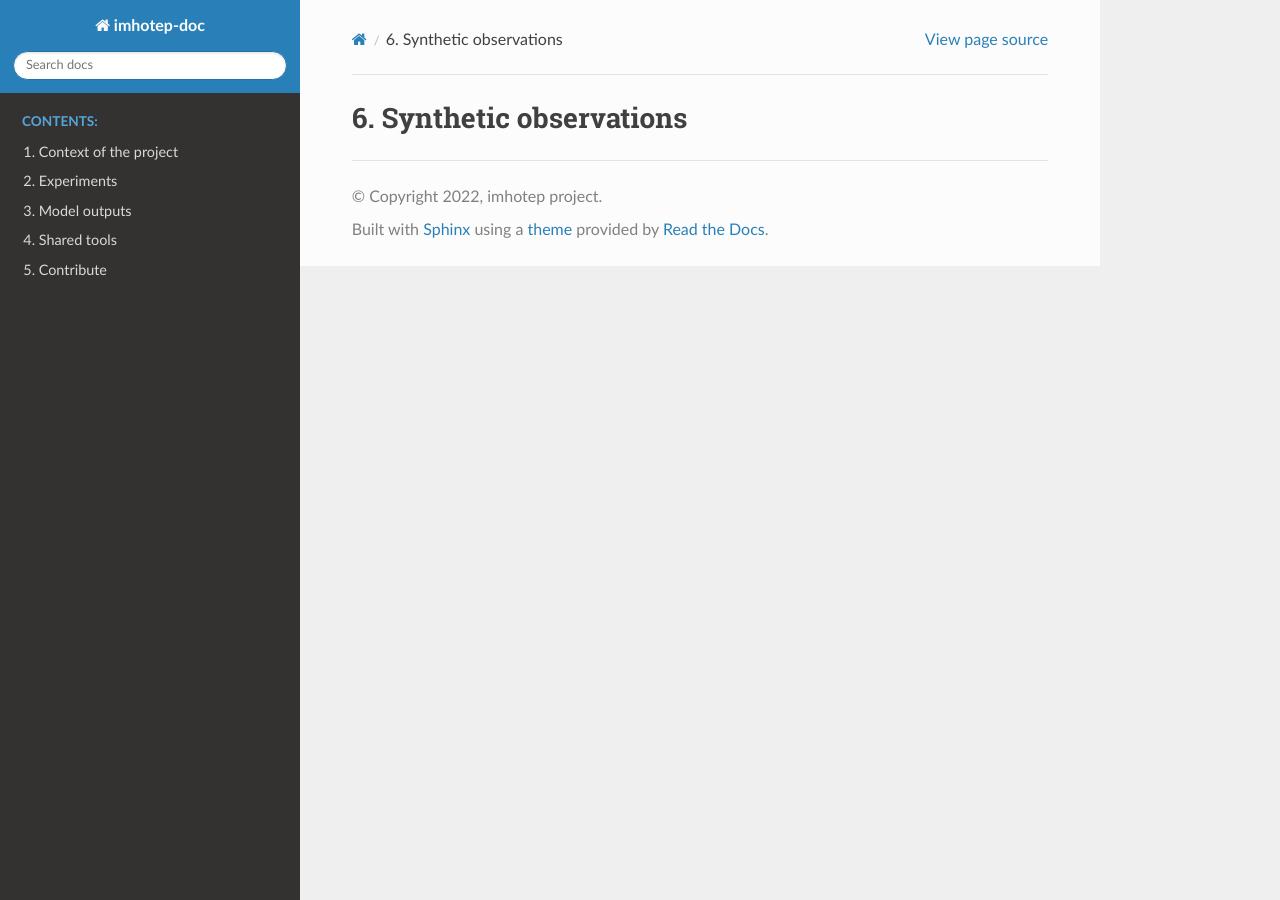
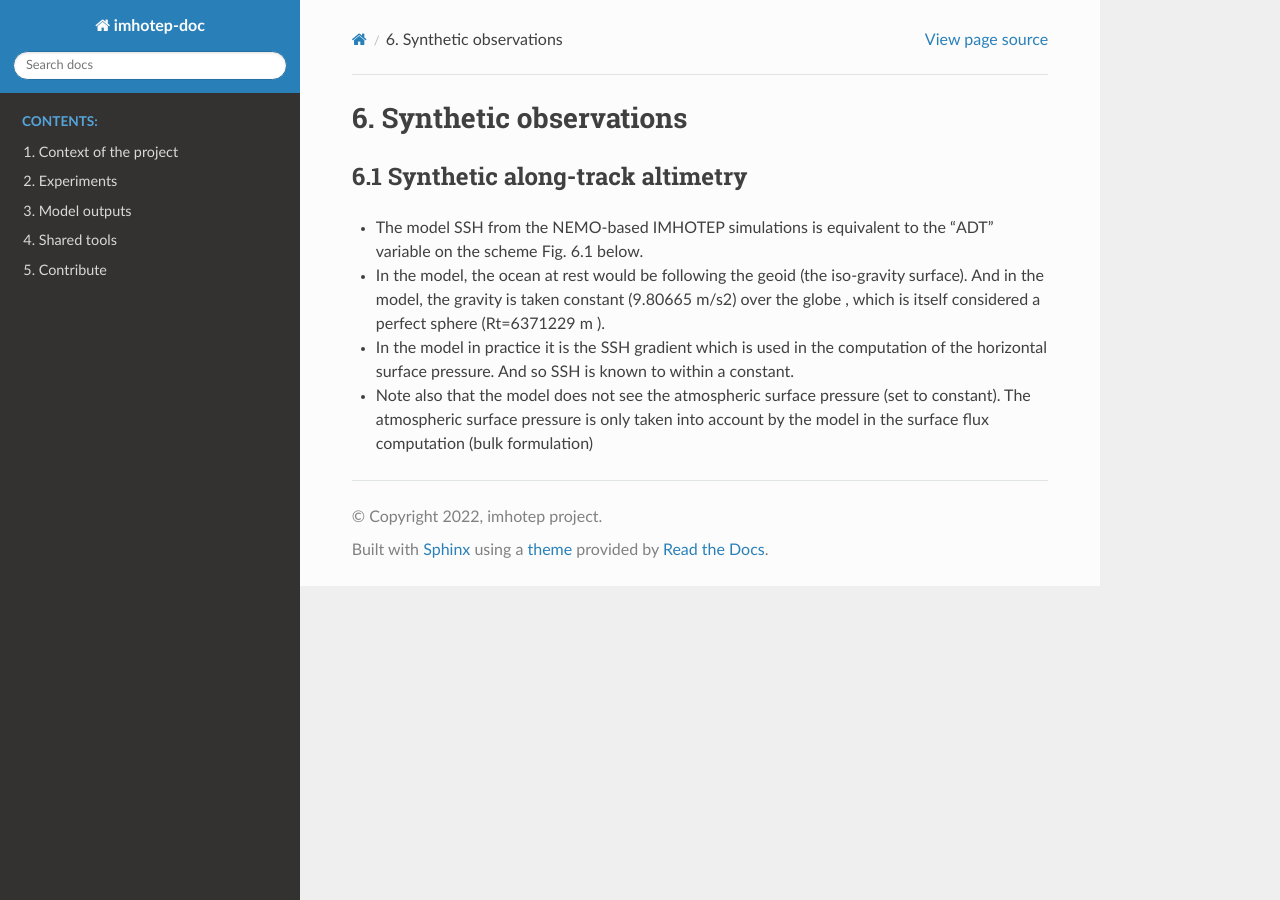
Before and after one commit to imhotep-project/doc-imhotep, a Sphinx documentation site: the page built from source/6-Synthetic-Obs.md, in a window 1280 px wide. Built offline with Sphinx 7.4.7 and the Read the Docs theme 2.0.0, drawn with Linux system fonts in a browser that asks for light colours.

Commit message:
Update 6-Synthetic-Obs.md

```diff
--- a/source/6-Synthetic-Obs.md
+++ b/source/6-Synthetic-Obs.md
@@ -1 +1,19 @@
 # 6. Synthetic observations
+
+## 6.1 Synthetic along-track altimetry
+
+* The model SSH from the NEMO-based IMHOTEP simulations is equivalent to the “ADT”
+variable on the scheme Fig. 6.1 below.
+
+* In the model, the ocean at rest would be following the geoid (the
+iso-gravity surface). And in the model, the gravity is taken constant
+(9.80665 m/s2) over the globe , which is itself considered a perfect sphere
+(Rt=6371229 m ).
+
+* In the model in practice it is the SSH gradient which is used in the
+computation of the horizontal surface pressure. And so SSH is known to
+within a constant.
+
+* Note also that the model does not see the atmospheric surface pressure
+(set to constant). The atmospheric surface pressure is only taken into
+account by the model in the surface flux computation (bulk formulation)
```
